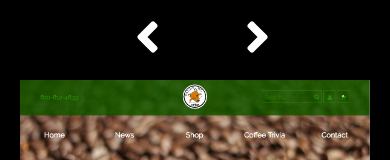
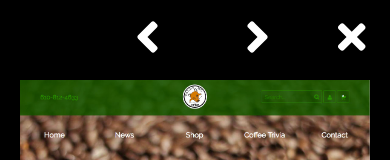
Before and after one commit to jocean12/resume, a Vue app: page /photo/1 in a window 390 px wide. Shown: the top 160 px of the page. Built offline with nearby package versions, Linux system fonts and the light colour scheme.

Commit message:
add close button

```diff
--- a/src/components/Photo.vue
+++ b/src/components/Photo.vue
@@ -15,6 +15,7 @@
         </p>
         <a v-on:click="previousSlide" id="previous-button"><i class="fas fa-angle-left"></i></a>
         <a v-on:click="nextSlide" id="next-button"><i class="fas fa-angle-right"></i></a>
+        <a v-on:click="closeLightbox" id="close-button"><i class="fas fa-times"></i></a>
       </div>
     </div>
   </div>
@@ -66,6 +67,14 @@
   .gallery-panel img {
     display:block;
   }
+  #close-button {
+    color: #ffffff;
+    position: absolute;
+    top: 35px;
+    right:25px;
+    font-size: 40px;
+    cursor:pointer;
+  }
   /* -----------phone media query----------- */
 @media only screen and (max-width: 512px) {
   .gallery {
@@ -89,6 +98,9 @@
   }
   #next-button, #previous-button {
     top:10px;
+  }
+  #close-button {
+    top:15px;
   }
   #previous-button {
     left:calc(50% - 60px);
@@ -125,7 +137,7 @@ import photos from '@/photos.json'; export default {
         return photo.id === Number(this.$route.params.id)
       })
       var minusOne = photoID.id - 1
-      if (photoID.id !== 0) {
+      if (photoID.id !== -8) {
         // alert('photo id does not equal 0')
         this.$router.push('/photo/' + minusOne)
       } else {
```
